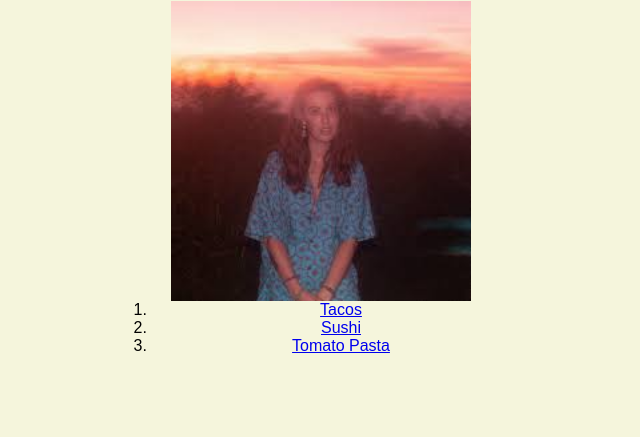
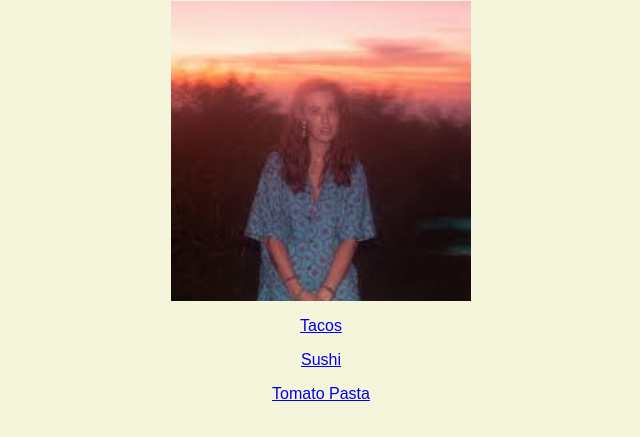
Before and after one commit to LeonEdlund/odin-recipes, a plain HTML site: page index.html in a window 1280 px wide. Shown: the part 79-516 px from the top of the page, without its empty margins (319-959 px from the left). Drawn offline with Linux system fonts and the light colour scheme.

Commit message:
Put links in paragrafs insted

```diff
--- a/index.html
+++ b/index.html
@@ -14,11 +14,10 @@
             <div class="container">
             <img class="images" src="./images/amy.jpeg">
 
-            <ol>
-                <li><a href="./recipes/tacos.html">Tacos</a></li>
-                <li><a href="./recipes/sushi.html">Sushi</a></li>
-                <li><a href="./recipes/pasta.html">Tomato Pasta</a></li>
-            </ol>
+                <p><a href="./recipes/tacos.html">Tacos</a></p>
+                <p><a href="./recipes/sushi.html">Sushi</a></p>
+                <p><a href="./recipes/pasta.html">Tomato Pasta</a></p>
+
             </div>
         </body>
     </html>
```
